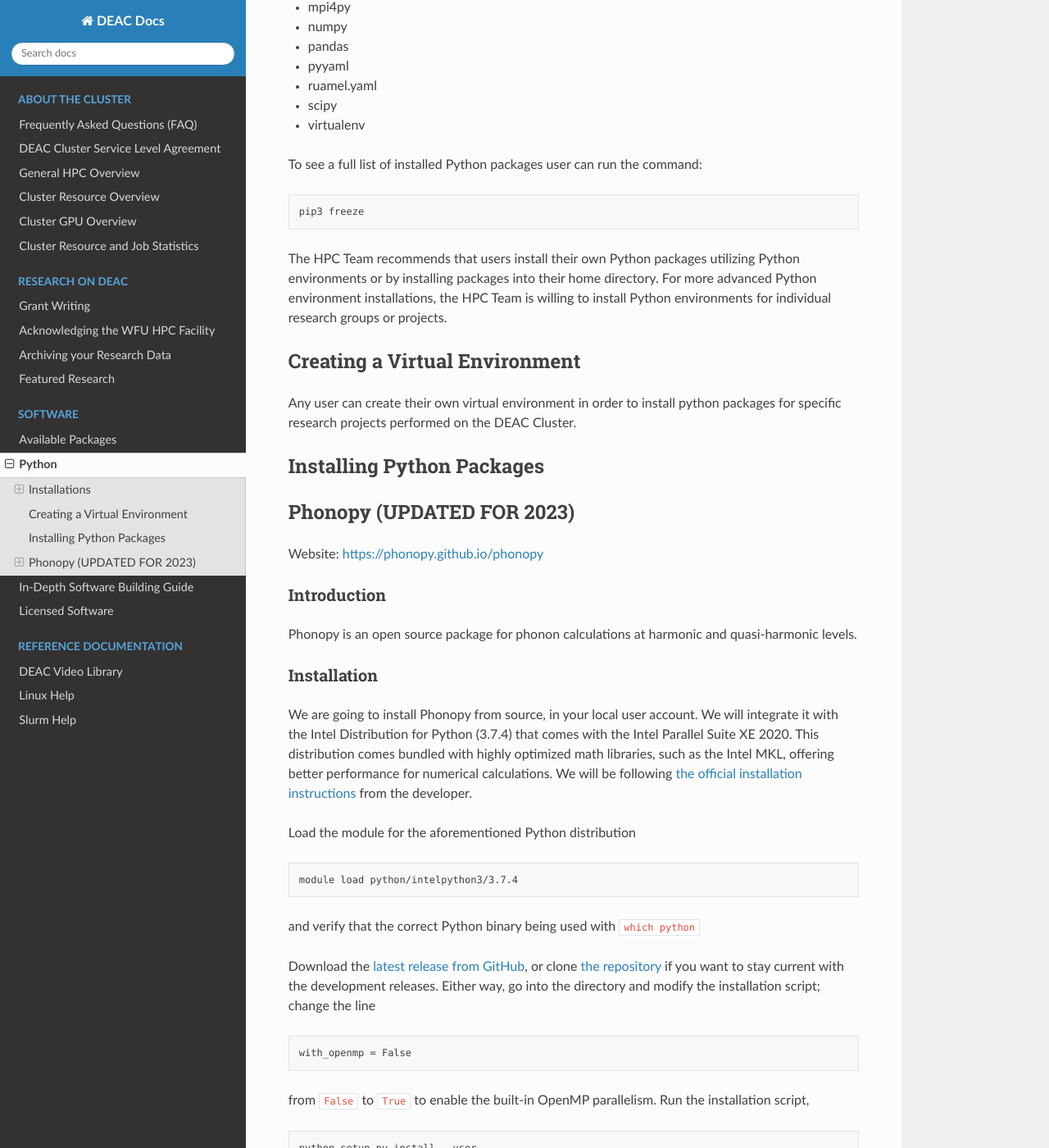
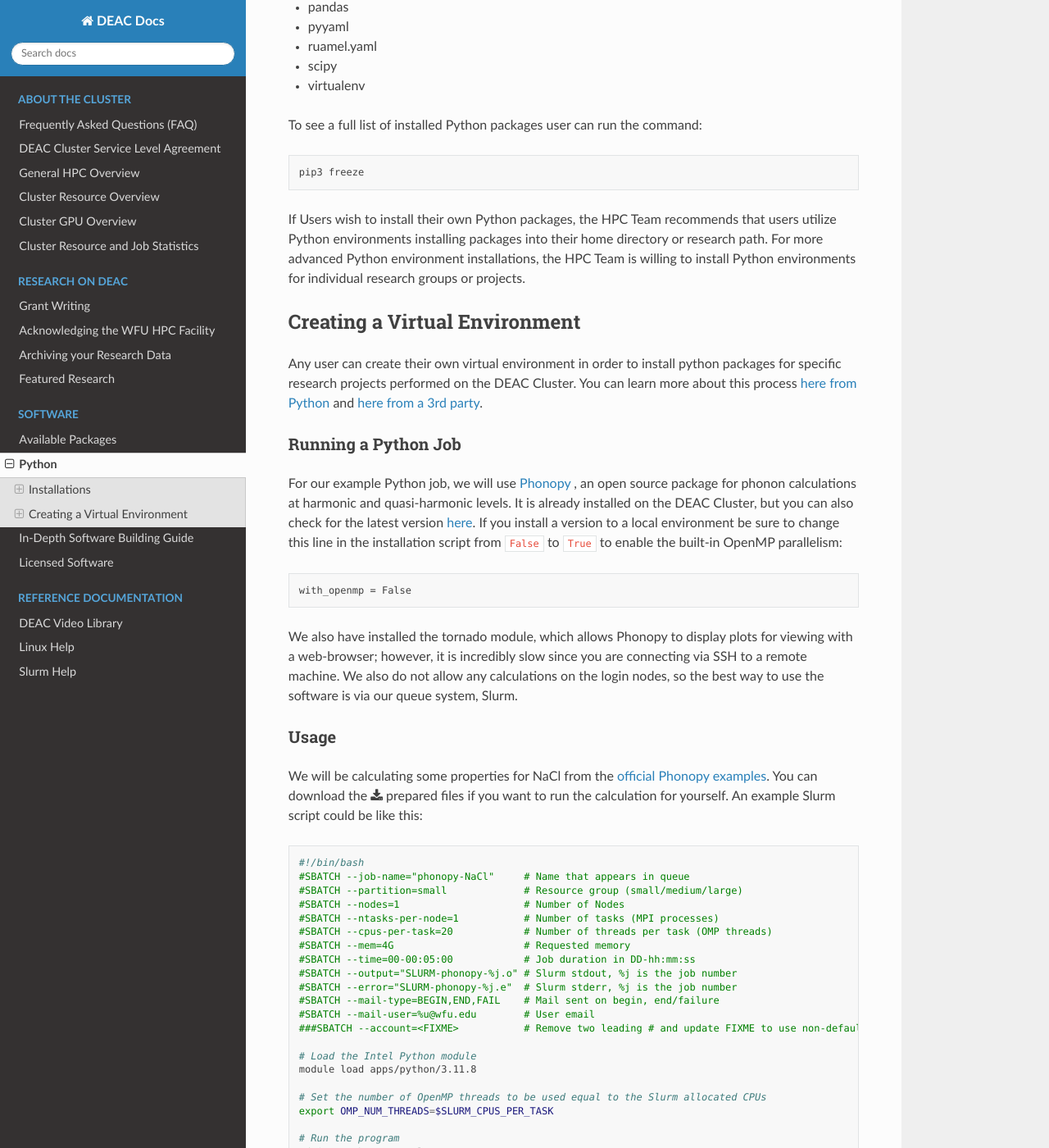
Before and after one commit to WFU-HPC/deac-docs, a Sphinx documentation site: the page built from source/software-python.rst, in a window 1280 px wide and 1400 px high, scrolled down 583 px. Shown: the whole window at 82% size. Built offline with Sphinx 7.4.7 and the Read the Docs theme 3.1.0, drawn with Linux system fonts in a browser that asks for light colours; some of the changed text lies outside the part shown.

Commit message:
Updating wiki

```diff
--- a/source/software-python.rst
+++ b/source/software-python.rst
@@ -12,22 +12,17 @@ Installations
 -------
 
 Available Versions
-============
+==================
 
-* Intel Python 3.7.4
-
-  * python/intelpython3/3.7.4
-
-* Python 3.8.13
-
-  * python/3.8.13
+* Python 3.9.18 (system)
+* Python 3.11.8 (module)
 
 Default Python Packages
-============
+=======================
 
-The HPC Facility provides compiled installations of Python3 available for
-general cluster use. Each Python installation has common Python packages
-pre-installed that users can load out of the box. These packages include:
+The HPC Facility provides a compiled installation of Python3 available for
+general cluster use. The module loaded Python installation has over 190
+common Python packages pre-installed that users can load out of the box, including:
 
 * jupyter
 * matplotlib
@@ -46,10 +41,10 @@ To see a full list of installed Python packages user can run the command:
     pip3 freeze
 
 
-The HPC Team recommends that users install their own Python packages
-utilizing Python environments or by installing packages into their home
-directory. For more advanced Python environment installations, the HPC
-Team is willing to install Python environments for individual research
+If Users wish to install their own Python packages, the HPC Team recommends
+that users utilize Python environments installing packages into their home
+directory or research path. For more advanced Python environment installations,
+the HPC Team is willing to install Python environments for individual research
 groups or projects.
 
 -------
@@ -58,83 +53,26 @@ Creating a Virtual Environment
 
 Any user can create their own virtual environment in order to install
 python packages for specific research projects performed on the DEAC
-Cluster.
-
--------
-Installing Python Packages
--------
--------
-Phonopy (UPDATED FOR 2023)
--------
-
-Website: https://phonopy.github.io/phonopy
+Cluster. You can learn more about this process `here from Python <https://docs.python.org/3/library/venv.html>`_
+and `here from a 3rd party <https://www.geeksforgeeks.org/python-virtual-environment/>`_.
 
 
-Introduction
-============
+Running a Python Job
+====================
 
-Phonopy is an open source package for phonon calculations at harmonic and
-quasi-harmonic levels.
-
-
-Installation
-============
-
-We are going to install Phonopy from source, in your local user account. We will
-integrate it with the Intel Distribution for Python (3.7.4) that comes with the
-Intel Parallel Suite XE 2020. This distribution comes bundled with highly
-optimized math libraries, such as the Intel MKL, offering better performance for
-numerical calculations. We will be following `the official installation
-instructions <https://phonopy.github.io/phonopy/install.html>`_ from the
-developer.
-
-Load the module for the aforementioned Python distribution
-
-.. code-block:: none
-
-    module load python/intelpython3/3.7.4
-
-and verify that the correct Python binary being used with ``which python``
-
-Download the `latest release from GitHub
-<https://github.com/phonopy/phonopy/releases>`_, or clone `the repository
-<https://github.com/phonopy/phonopy.git>`_ if you want to stay current with the
-development releases. Either way, go into the directory and modify the
-installation script; change the line
+For our example Python job, we will use `Phonopy <https://phonopy.github.io/phonopy>`_ , an open source package for phonon calculations at harmonic and
+quasi-harmonic levels. It is already installed on the DEAC Cluster, but you can also check for the latest version
+`here <https://github.com/phonopy/phonopy/releases>`_. If you install a version to a local environment be sure to
+change this line in the installation script from ``False`` to ``True`` to enable the built-in OpenMP parallelism:
 
 .. code-block:: none
 
     with_openmp = False
 
-from ``False`` to ``True`` to enable the built-in OpenMP parallelism. Run the
-installation script,
+We also have installed the tornado module, which allows Phonopy to display plots for viewing with a web-browser;
+however, it is incredibly slow since you are connecting via SSH to a remote machine. We also do not allow any
+calculations on the login nodes, so the best way to use the software is via our queue system, Slurm.
 
-.. code-block:: none
-
-    python setup.py install --user
-
-The ``--user`` flag will tell python that this is going to be a local
-installation. You may also want to install Tornado, which is one of the
-graphical dependencies of Phonopy,
-
-.. code-block:: none
-
-    pip install tornado --user
-
-This will allow Phonopy to display plots for viewing with a web-browser;
-however, it is incredibly slow since you are connecting via SSH to a remote
-machine. We also so not allow any calculations on the head nodes, so the
-prefered way to use the software is via our queue system, Slurm.
-
-Finally, execute the following lines to have access to the newly installed
-package withing your environment and Python scripts,
-
-.. code-block:: none
-
-    export PATH="$HOME/.local/bin:$PATH"
-    export PYTHONPATH="$HOME/.local/lib"
-
-or add them to your ``.bashrc`` to make these changes persistent.
 
 
 Usage
@@ -159,10 +96,11 @@ to run the calculation for yourself. An example Slurm script could be like this:
     #SBATCH --output="SLURM-phonopy-%j.o" # Slurm stdout, %j is the job number
     #SBATCH --error="SLURM-phonopy-%j.e"  # Slurm stderr, %j is the job number
     #SBATCH --mail-type=BEGIN,END,FAIL    # Mail sent on begin, end/failure
-    #SBATCH --mail-user=user@wfu.edu   # User email
+    #SBATCH --mail-user=%u@wfu.edu        # User email
+    ###SBATCH --account=<FIXME>           # Remove two leading # and update FIXME to use non-default account
 
     # Load the Intel Python module
-    module load python/intelpython3/3.7.4
+    module load apps/python/3.11.8
 
     # Set the number of OpenMP threads to be used equal to the Slurm allocated CPUs
     export OMP_NUM_THREADS=$SLURM_CPUS_PER_TASK
@@ -170,6 +108,7 @@ to run the calculation for yourself. An example Slurm script could be like this:
     # Run the program
     cd $HOME/phonopy-NaCl
     python NaCl.py
+
 
 It will run the calculation on 20 cores on a single node using OpenMP
 parallelization. It should take less than a minute, and yield results that
```
Also changed, not shown: other parts of source/software-python.rst (+0 -1 lines).
